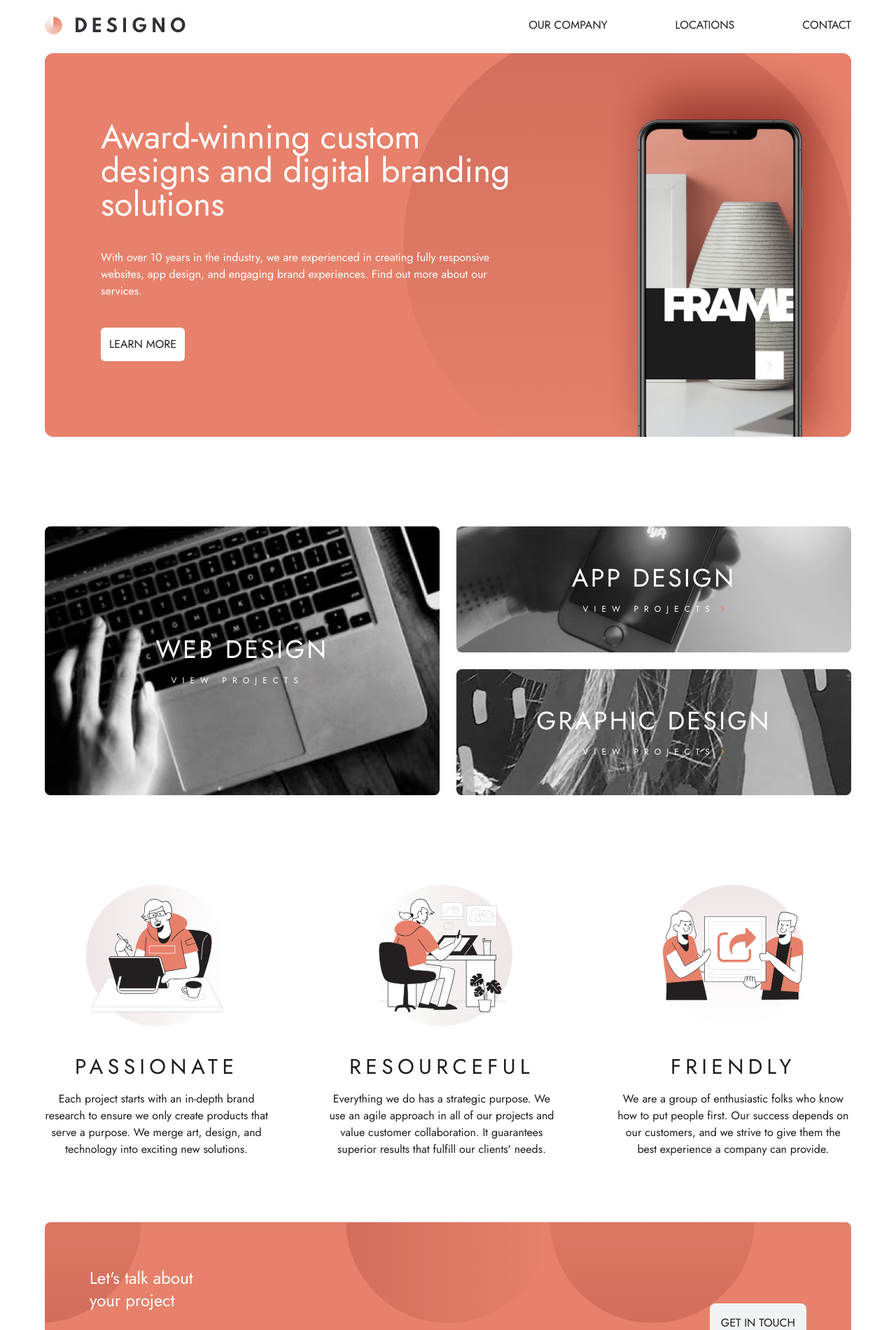
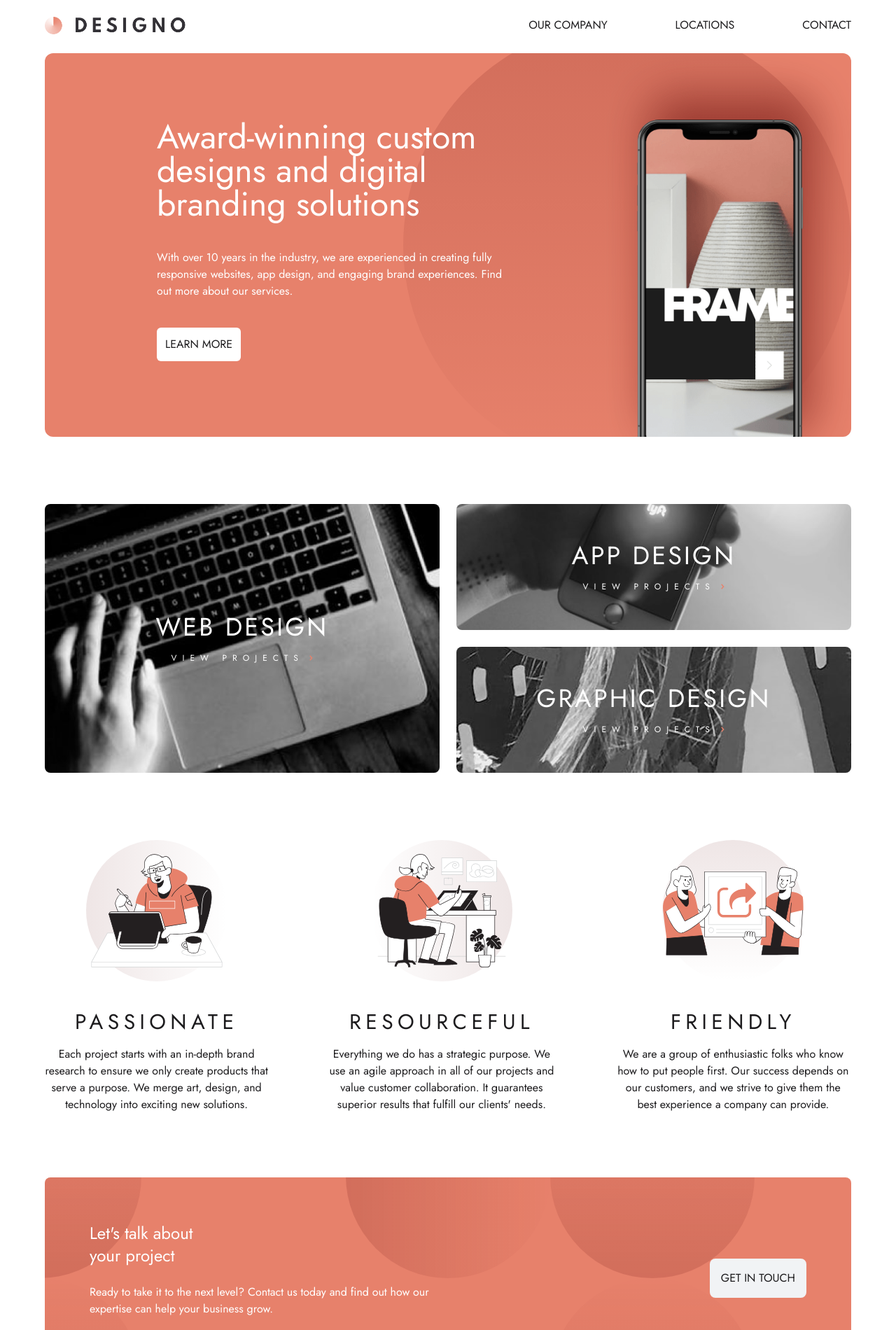
Before and after one commit to SheeloveDol/designo, a React (Vite) app: page / in a window 1280 px wide. Shown: the top 1900 px of the page at 70% size. Built offline with nearby package versions, Linux system fonts and the light colour scheme.

Commit message:
Fixed projectCards picture and text ratios

```diff
--- a/src/components/ContactCard.jsx
+++ b/src/components/ContactCard.jsx
@@ -14,7 +14,7 @@ export const ContactCard = ({
 }) => {
   return (
     <div>
-      <section className="sm:flex sm:flex-col sm:gap-6 lg:flex-row mb-10 sm:mb-24 lg:mb-6">
+      <section className="sm:flex sm:flex-col sm:gap-6 lg:flex-row mb-10 sm:mb-20 lg:mb-6">
         <div className={`text-center ${flexItemOrder} `}>
           <img
             src={tabletImage}
--- a/src/components/ProjectsCard.jsx
+++ b/src/components/ProjectsCard.jsx
@@ -5,12 +5,12 @@ export const ProjectsCard = ({ title, description, image }) => {
   return (
     <div>
         <div className="bg-[#FFEAE6] flex flex-col h-full sm:grow sm:flex-row rounded-lg lg:flex-col hover:cursor-pointer group  last:text-peach hover:text-white hover:bg-peach">
-                <div className="sm:basis-1/2">
+                <div className="sm:basis-1/2 sm:h-full h-2/3 lg:h-2/3">
                     <img
-                        className="rounded-t-lg sm:rounded-l-lg lg:rounded-t-lg lg:rounded-bl-none  "
+                        className="rounded-t-lg sm:rounded-l-lg sm:rounded-r-none lg:rounded-t-lg lg:rounded-bl-none h-full w-full "
                         src={image} alt={`Picture of a ${title} website`}/>
                 </div>
-                <div className="text-center sm:px-4 w-7/10 px-6 lg:w-full mx-auto py-5 sm:basis-1/2 sm:my-auto ">
+                <div className="text-center sm:px-4 w-7/10 px-6 lg:w-full mx-auto py-5 sm:basis-1/2 flex-1 sm:my-auto pt-10 ">
                     <div>
                         <h4 className="pb-3">{title}</h4>
                     </div>
--- a/src/pages/Home.jsx
+++ b/src/pages/Home.jsx
@@ -81,7 +81,7 @@ export const Home = () => {
             backgroundSize: "",
           }}
         >
-          <div className="lg:flex mx-4 lg:mx-0 lg:pl-20xnxx">
+          <div className="lg:flex mx-4 lg:mx-0 lg:pl-20">
             <div className="lg:text-left px-5 sm:px-20 lg:px-0 md:pt-8 lg:pl-20 lg:pr-28 ">
               <h2 className="text-3xl sm:text-3xl md:text-4xl lg:text-5xl pt-16  leading-10">
                 Award-winning custom designs and digital branding solutions
@@ -112,7 +112,7 @@ export const Home = () => {
 
         {/* -----------PROJECTS SECTION ------------*/}
 
-        <section className="mt-32 lg:h-96 mx-6 sm:mx-0 gap-6 grid  lg:grid-cols-2 ">
+        <section className="mt-24 lg:h-96 mx-6 sm:mx-0 gap-6 grid  lg:grid-cols-2 ">
           {/*Web Design card */}
           {projects.map((item, index) => (
             <Link key={index} to={item.linkTo} className={item.className}>
@@ -126,7 +126,7 @@ export const Home = () => {
 
         {/*----------CORE VALUES SECTION----------- */}
 
-        <section className="mt-32 mx-6 lg:mx-0 flex flex-col lg:flex-row gap-20 justify-center items-center">
+        <section className="mt-24 mx-6 lg:mx-0 flex flex-col lg:flex-row gap-20 justify-center items-center">
           {coreValues.map((item, index) => (
             <CoreValuesCard
               key={index}
@@ -143,21 +143,3 @@ export const Home = () => {
     </div>
   );
 };
-
-/*
-
-<div
-          className="relative overflow-hidden h-[448px] "
-          style={{
-            backgroundImage: `url('${HeroImage}')`,
-            backgroundPosition: "50% 18%",
-          }}
-        >
-          /* <img
-            src={HeroImage} alt="picture of a cellular phone"
-            className='absolute  mx-auto w-[600px] '
-          /> *
-
-          </div>
-
-*/
```
